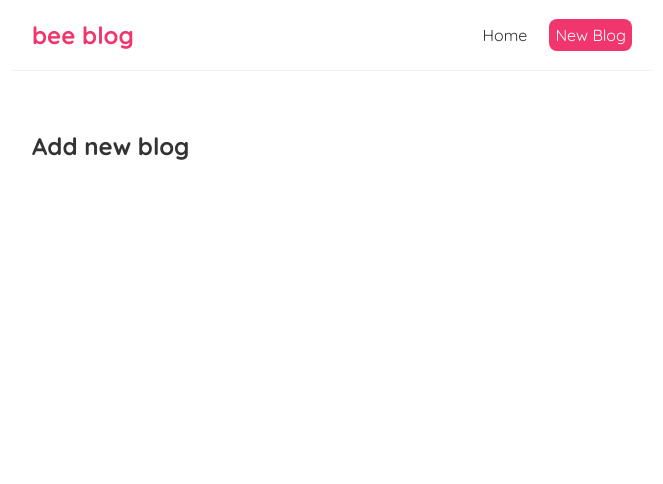
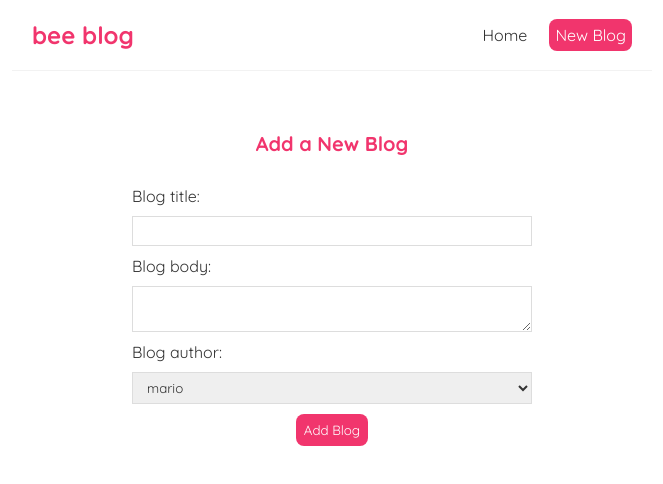
Before and after one commit to buneeIsSlo/react-playground, a React (Create React App) app in the folder blog/: page /create in a window 1280 px wide. Shown: the top 484 px of the page, without its empty margins (308-971 px from the left). Built offline with nearby package versions, Linux system fonts and the light colour scheme.

Commit message:
completed lesson 27

```diff
--- a/blog/src/Create.js
+++ b/blog/src/Create.js
@@ -1,7 +1,25 @@
+import { useState } from "react";
+
 const Create = () => {
+    const [title, setTitle] = useState("");
+    const [body, setBody] = useState("");
+    const [author, setAuthor] = useState("");
+
     return (
         <div className="create">
-            <h2 className="add">Add new blog</h2>
+            <h2>Add a New Blog</h2>
+            <form className="create__form">
+                <label>Blog title:</label>
+                <input type="text" value={title} onChange={e => setTitle(e.target.value)} />
+                <label>Blog body:</label>
+                <textarea value={body} onChange={e => setBody(e.target.value)}></textarea>
+                <label>Blog author:</label>
+                <select value={author} onChange={e => setAuthor(e.target.value)}>
+                    <option value="mario">mario</option>
+                    <option value="yoshi">yoshi</option>
+                </select>
+                <button>Add Blog</button>
+            </form>
         </div>
     );
 }
--- a/blog/src/index.css
+++ b/blog/src/index.css
@@ -83,3 +83,35 @@
   border-radius: 8px;
   cursor: pointer;
 }
+
+/* create new blog form */
+.create {
+  max-width: 400px;
+  margin: 0 auto;
+  text-align: center;
+}
+.create label {
+  text-align: left;
+  display: block;
+}
+.create h2 {
+  font-size: 20px;
+  color: #f1356d;
+  margin-bottom: 30px;
+}
+.create input, .create textarea, .create select {
+  width: 100%;
+  padding: 6px 10px;
+  margin: 10px 0;
+  border: 1px solid #ddd;
+  box-sizing: border-box;
+  display: block;
+}
+.create button {
+  background: #f1356d;
+  color: #fff;
+  border: 0;
+  padding: 8px;
+  border-radius: 8px;
+  cursor: pointer;
+}
```
